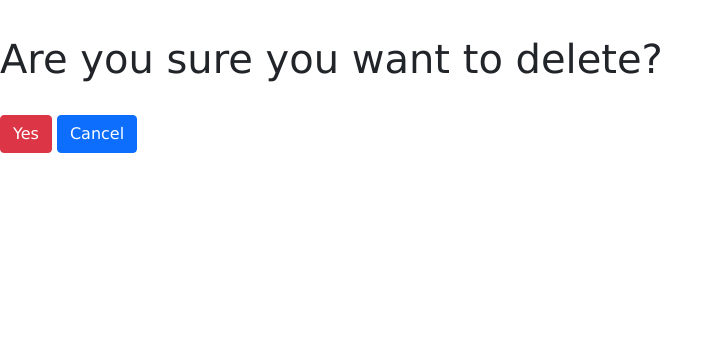
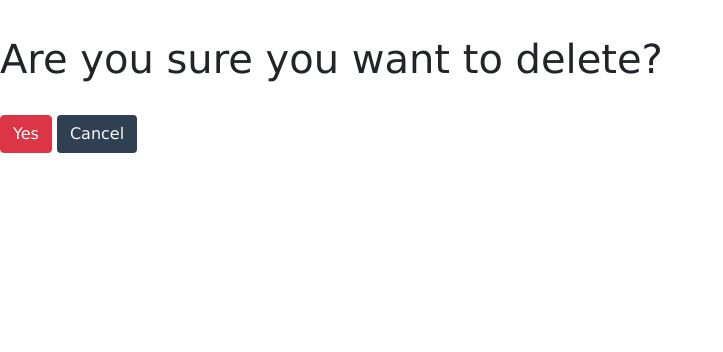
Before and after one commit to Hiimus/arca_bookstore, a Django app: page /blog/blogpost/1/delete/ in a window 1280 px wide. Shown: the part 129-481 px from the top of the page, without its empty margins (0-723 px from the left). Run offline with Django 3.2, Linux system fonts and the light colour scheme; the visitor is signed in with stand-in values (Sample User, id 1); parts of the project's set-up code (start-up, migrations or seed data) failed here and were passed over; some libraries are stand-ins or nearby versions.

Commit message:
Changed colors on Cancel button when deleting a blog post

```diff
--- a/blog/templates/delete_blog.html
+++ b/blog/templates/delete_blog.html
@@ -14,6 +14,6 @@
         {% csrf_token %}
         <h1>Are you sure you want to delete?</h1><br>
         <input class="btn btn-danger" type="submit" value="Yes" />
-        <a href="/blog"><div class="btn btn-primary">Cancel</div></a>
+        <a href="/blog"><div class="btn text-light charcoal-color-bg">Cancel</div></a>
     </form>
 {% endblock %}
```
